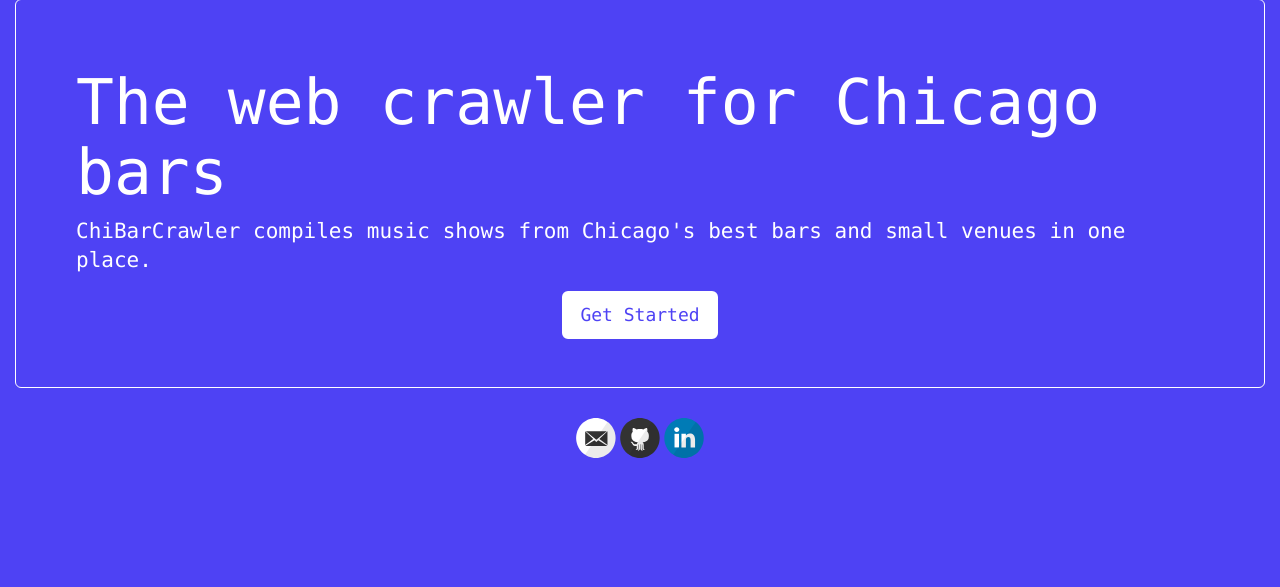
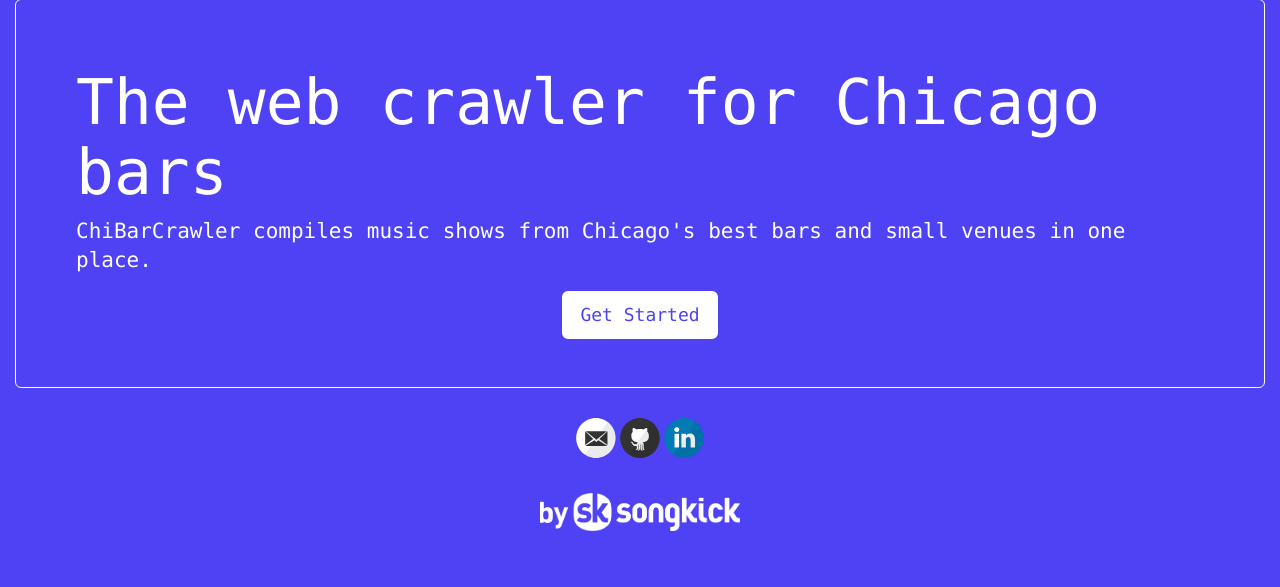
Before and after one commit to alabavery/BarCrawler, a Flask app: page / in a window 1280 px wide. Shown: the part 132-719 px from the top of the page. Run offline with Flask 2, Linux system fonts and the light colour scheme; parts of the project's set-up code (start-up, migrations or seed data) failed here and were passed over; some libraries are stand-ins or nearby versions.

Commit message:
Add songkick image to footer

```diff
--- a/templates/base.html
+++ b/templates/base.html
@@ -22,12 +22,14 @@
 				<div><h3><a href="/index" class="mylargefont">ChiBarCrawler</a></h3></div>
 			</header>
 			{% block content %}{% endblock %}
-
-			<div style="text-align:center; margin: 3rem">
+			<div class="row" style="text-align:center; margin: 3rem;">
 				<a href="mailto:chibarcrawler@gmail.com"><i class="svg-icon email"></i></a>
 				<a href="https://github.com/alabavery/barcrawler"><i class="svg-icon github"></i></a>
 				<a href="https://linkedin.com/in/al-avery-developer/"><i class="svg-icon linkedin"></i></a>
 			</div>
+			<div class="row" style="text-align:center; margin: 3rem;">
+				<img src="/static/img/by_songkick_white.png" style="width: 20rem">
+			</div>
 		</div>
 	</body>
 </html>
```
